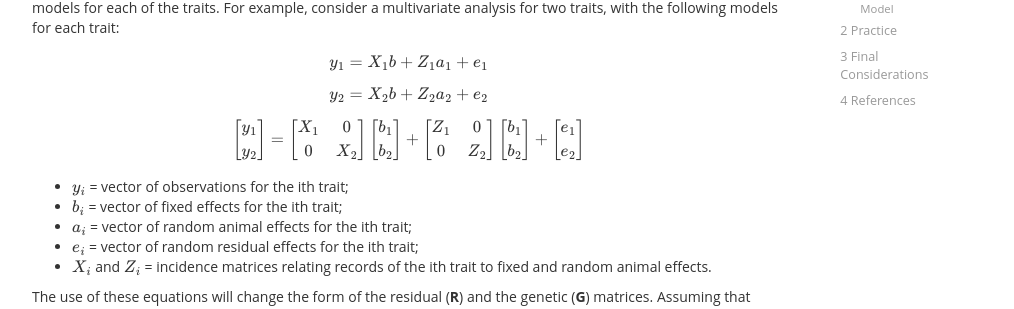
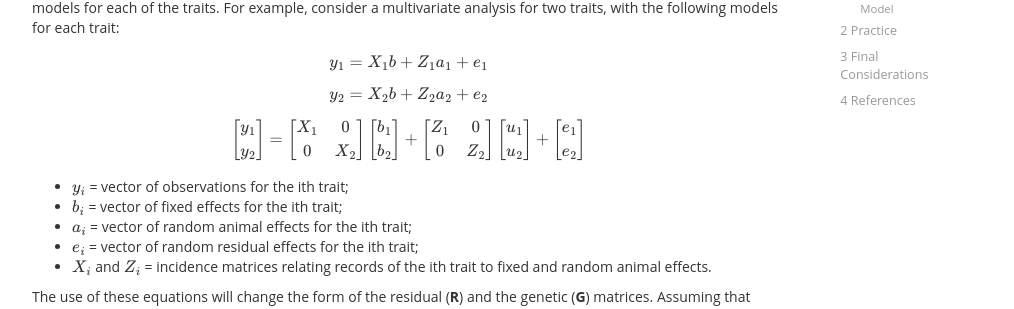
Before and after one commit to lfelipe-ferrao/lfelipe-ferrao.github.io, a Jekyll site: the page class/quantGenetic/week10.html, which Jekyll copies as it is, in a window 1280 px wide and 900 px high, scrolled down 1977 px. Shown: the part 140-449 px from the top of the window, without its empty margins (153-1167 px from the left). Built offline with Jekyll 4.4.1, drawn with Linux system fonts in a browser that asks for light colours; formulas are drawn with MathJax 3; some of the changed text lies outside the part shown.

Commit message:
Add files via upload

```diff
--- a/class/quantGenetic/week10.html
+++ b/class/quantGenetic/week10.html
@@ -1051,7 +1051,7 @@ img {
 \begin{bmatrix} {X_1} &amp; {0}\\  {0} &amp; {X_2} \end{bmatrix}
 \begin{bmatrix} {b_1}  \\ {b_2} \end{bmatrix} +
 \begin{bmatrix} {Z_1} &amp; {0}\\  {0} &amp; {Z_2} \end{bmatrix}
-\begin{bmatrix} {b_1}  \\ {b_2} \end{bmatrix} +
+\begin{bmatrix} {u_1}  \\ {u_2} \end{bmatrix} +
 \begin{bmatrix} {e_1}  \\ {e_2} \end{bmatrix}
 \]</span></p>
 <ul>
@@ -1233,8 +1233,8 @@ R = I \otimes \begin{bmatrix} {\sigma^2_{e_1}} &amp; {\sigma^2_{e_{12}}} \\
 <a class="sourceLine" id="cb1-44" data-line-number="44"><span class="co"># iii) How to compute the h2 when we have multiple residuals?</span></a></code></pre></div>
 </div>
 </div>
-<div id="multi-trait-our-multi-response-model" class="section level2">
-<h2><span class="header-section-number">2.2</span> Multi-trait our multi-response model</h2>
+<div id="multi-trait-or-multi-response-model" class="section level2">
+<h2><span class="header-section-number">2.2</span> Multi-trait or multi-response model</h2>
 <ul>
 <li><p>Multivariate are complex models, in which multiple parameters are estimated at the same time – high computational demand.</p></li>
 <li>A general pipeline is:
@@ -1243,7 +1243,7 @@ R = I \otimes \begin{bmatrix} {\sigma^2_{e_1}} &amp; {\sigma^2_{e_{12}}} \\
 <li>Always start fitting single trait (univariate) models</li>
 <li>Estimate the <code>varcomp</code> values in the single trait analysis – they are good starting values and can help in the multivariate version</li>
 <li>In the multivariate version, start by testing a simple var-cov structures</li>
-<li>Move to more complex VAR-COV models and check the %CPU used (it is common crash the system)</li>
+<li>Move to more complex var-cov models and check the %CPU used (it is common crash the system)</li>
 </ul></li>
 </ul>
 <div id="maize-data-set" class="section level3">
@@ -1625,7 +1625,7 @@ R_0=
         </ul></li>
         <li><a href="#practice"><span class="toc-section-number">2</span> Practice</a><ul>
         <li><a href="#heterogeneous-residual-variance"><span class="toc-section-number">2.1</span> Heterogeneous residual variance</a></li>
-        <li><a href="#multi-trait-our-multi-response-model"><span class="toc-section-number">2.2</span> Multi-trait our multi-response model</a></li>
+        <li><a href="#multi-trait-or-multi-response-model"><span class="toc-section-number">2.2</span> Multi-trait or multi-response model</a></li>
         </ul></li>
         <li><a href="#final-considerations"><span class="toc-section-number">3</span> Final Considerations</a></li>
         <li><a href="#references"><span class="toc-section-number">4</span> References</a></li>
```
